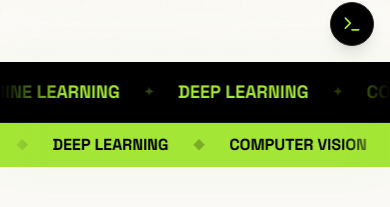
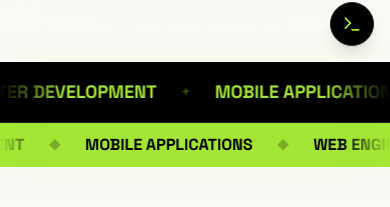
Before and after one commit to abday-wong/webpro, a React (Vite) app: page / in a window 390 px wide. Shown: the part 782-989 px from the top of the page. Built offline with nearby package versions, Linux system fonts and the light colour scheme; no server answers.

Commit message:
refactor: refocus portfolio content & AI prompt context on software/web/mobile engineering

```diff
--- a/src/components/MarqueeBanner.jsx
+++ b/src/components/MarqueeBanner.jsx
@@ -1,13 +1,13 @@
 import { memo } from 'react';
 
 const skills = [
-  'Machine Learning',
-  'Deep Learning',
-  'Computer Vision',
-  'Natural Language Processing (NLP)',
-  'Machine Learning Operations (MLOps)',
-  'Data Analysis',
-  'Web Development',
+  'Flutter Development',
+  'Mobile Applications',
+  'Web Engineering',
+  'Frontend Development',
+  'Backend Architecture',
+  'Database Management',
+  'Software Engineering',
 ];
 
 const MarqueeBanner = memo(function MarqueeBanner() {
--- a/src/components/ProfessionalExperience.jsx
+++ b/src/components/ProfessionalExperience.jsx
@@ -29,13 +29,13 @@ const experiences = [
   },
   {
     company: 'ASAH (led by Dicoding x Accenture)',
-    role: 'Machine Learning Cohort',
+    role: 'Software Development Cohort',
     period: 'Aug 2025 - Jan 2026',
-    impact: 'Served as project manager during the capstone phase and improved team execution by 70%.',
-    stack: ['Project Leadership', 'ML Product', 'React', 'Stakeholder Sync'],
+    impact: 'Served as project manager during the capstone phase, coordinating React developers and backend systems.',
+    stack: ['Project Leadership', 'Full-Stack Dev', 'React', 'Agile Methodologies'],
     description: [
-      'Acted as project manager during capstone, leading a cross-functional team of 5 machine learning engineers and React developers.',
-      'Managed the development of a banking sales prediction portal to prioritize high-probability leads and reduce low-value outreach.',
+      'Acted as project manager during capstone, leading a cross-functional team of developers to build a banking web portal.',
+      'Managed the integration of predictive backend analytics with a React frontend to deliver actionable business insights.',
       'Coordinated timelines and technical workflows across functions to improve delivery speed and reliability.',
     ],
   },
@@ -52,14 +52,14 @@ const experiences = [
   },
   {
     company: 'PIJAK (led by Dicoding x IBM)',
-    role: 'AI Engineer Cohort',
+    role: 'Software Engineer Trainee',
     period: 'Jan 2026 - Present',
-    impact: 'Selected participant in the PIJAK AI Engineer cohort.',
-    stack: ['Python', 'Generative AI', 'Deep Learning', 'AI Ethics'],
+    impact: 'Selected participant in the software engineering and cloud track under IBM SkillsBuild.',
+    stack: ['Python', 'Cloud Services', 'Software Design', 'Databases'],
     description: [
-      'Joined an intensive AI Engineer cohort focused on Generative AI, Deep Learning, and AI Ethics.',
-      'Developing advanced AI solutions with Python and industry-standard practices from the IBM SkillsBuild curriculum.',
-      'Building capstone-ready systems for real-world AI implementation challenges.',
+      'Selected to undergo intensive training in software design patterns, Python engineering, and cloud application fundamentals.',
+      'Developing full-stack server solutions with Python following standard practices from the IBM SkillsBuild curriculum.',
+      'Building capstone-ready web and mobile backends for real-world business implementation challenges.',
     ],
   },
 ];
@@ -205,7 +205,7 @@ const ProfessionalExperience = () => {
             </h2>
 
             <p className="mt-5 text-[14px] md:text-[15px] font-light leading-[1.8] text-black/60 max-w-[320px]">
-              Selected roles across AI cohorts, data analytics, and mentoring. Each step adds stronger delivery habits, leadership, and product clarity.
+              Selected roles across software development, data analytics, and mentoring. Each step adds stronger delivery habits, leadership, and product clarity.
             </p>
 
             <div className="mt-7 grid grid-cols-2 gap-2.5">
--- a/src/components/TechStack.jsx
+++ b/src/components/TechStack.jsx
@@ -4,14 +4,6 @@ import { Gsap } from "../utils/gsapAnimate";
 // Simple Icons (brand icons) from react-icons
 import {
     SiPython,
-    SiTensorflow,
-    SiPytorch,
-    SiKeras,
-    SiScikitlearn,
-    SiOpencv,
-    SiStreamlit,
-    SiNumpy,
-    SiPandas,
     SiReact,
     SiNextdotjs,
     SiTailwindcss,
@@ -24,30 +16,29 @@ import {
     SiMysql,
     SiSupabase,
     SiDocker,
-
     SiGit,
     SiLinux,
+    SiFlutter,
+    SiDart,
+    SiFirebase,
+    SiSqlite,
 } from "react-icons/si";
 
+import { FaJava } from "react-icons/fa";
+
 // Lucide icons for generic concepts
-import { Bot, BrainCircuit, Workflow, Globe, Cloud } from "lucide-react";
+import { Smartphone, Code2, Database, Globe, Cloud } from "lucide-react";
 
 const stackCategories = [
     {
-        title: "AI & Machine Learning",
-        description: "Intelligent systems & models",
+        title: "Mobile Development",
+        description: "Cross-platform mobile apps",
         skills: [
-            { name: "Python", icon: SiPython },
-            { name: "TensorFlow", icon: SiTensorflow },
-            { name: "PyTorch", icon: SiPytorch },
-            { name: "Keras", icon: SiKeras },
-            { name: "Scikit-Learn", icon: SiScikitlearn },
-            { name: "OpenCV", icon: SiOpencv },
-            { name: "Streamlit", icon: SiStreamlit },
-            { name: "Numpy", icon: SiNumpy },
-            { name: "Pandas", icon: SiPandas },
-            { name: "RAG", icon: BrainCircuit },
-            { name: "LLM", icon: Bot },
+            { name: "Flutter", icon: SiFlutter },
+            { name: "Dart", icon: SiDart },
+            { name: "Java", icon: FaJava },
+            { name: "SQLite", icon: SiSqlite },
+            { name: "Firebase", icon: SiFirebase },
         ]
     },
     {
@@ -63,24 +54,23 @@ const stackCategories = [
         ]
     },
     {
-        title: "Backend & API",
-        description: "Scalable server architectures",
+        title: "Backend & Databases",
+        description: "API servers & database logic",
         skills: [
+            { name: "MySQL", icon: SiMysql },
+            { name: "PostgreSQL", icon: SiPostgresql },
+            { name: "Supabase", icon: SiSupabase },
+            { name: "ExpressJS", icon: SiExpress },
             { name: "FastAPI", icon: SiFastapi },
-            { name: "ExpressJS", icon: SiExpress },
-            { name: "PostgreSQL", icon: SiPostgresql },
-            { name: "MySQL", icon: SiMysql },
-            { name: "Supabase", icon: SiSupabase },
+            { name: "Python", icon: SiPython },
             { name: "REST APIs", icon: Globe },
         ]
     },
     {
-        title: "DevOps & Cloud",
-        description: "Infrastructure & deployment",
+        title: "DevOps & Tools",
+        description: "Version control & environments",
         skills: [
             { name: "Docker", icon: SiDocker },
-            { name: "Microsoft Azure", icon: Cloud },
-            { name: "MLOps", icon: Workflow },
             { name: "Git", icon: SiGit },
             { name: "Linux", icon: SiLinux },
         ]
@@ -133,7 +123,7 @@ const TechStack = () => {
                             className="mt-6 md:mt-8 font-sans text-sm md:text-base text-white/55 leading-7 md:leading-8 max-w-sm"
                         >
                             <p>
-                                An ecosystem of tools and architectures mastered for building scalable, intelligent, and high-performance digital solutions. Full engineering proficiency.
+                                An ecosystem of tools and architectures mastered for building scalable, interactive, and high-performance digital solutions. Full engineering proficiency.
                             </p>
                         </Gsap.div>
                     </div>
--- a/src/components/TechnicalCapabilities.jsx
+++ b/src/components/TechnicalCapabilities.jsx
@@ -1,15 +1,14 @@
 import { memo, useRef, useState, useEffect } from 'react';
 import { Gsap, useGsapInView } from '../utils/gsapAnimate';
-import { Cpu, Network, Eye, MessageSquare, Infinity, BarChart2, MonitorSmartphone } from 'lucide-react';
+import { Cpu, Network, Eye, MessageSquare, Infinity, BarChart2, MonitorSmartphone, Smartphone, Database, Code2 } from 'lucide-react';
 
 const CAPABILITIES = [
-  { title: 'Machine Learning', desc: 'Predictive modeling, regression, and algorithmic classification built for scale.', icon: BarChart2 },
-  { title: 'Deep Learning', desc: 'Neural architectures for complex pattern recognition and high-accuracy deployments.', icon: Network },
-  { title: 'Computer Vision', desc: 'Image processing, real-time object detection, and robust spatial analytics.', icon: Eye },
-  { title: 'NLP & GenAI', desc: 'Large language models, semantic analysis, and human-like conversational AI.', icon: MessageSquare },
-  { title: 'MLOps', desc: 'End-to-end model deployment frameworks, continuous monitoring, and automation.', icon: Infinity },
-  { title: 'Data Analysis', desc: 'Advanced statistical modeling, big data wrangling, and actionable visualizations.', icon: Cpu },
-  { title: 'Web Engineering', desc: 'Scalable full-stack systems with ultra-responsive, accessible interfaces.', icon: MonitorSmartphone },
+  { title: 'Mobile Development', desc: 'Crafting responsive cross-platform mobile applications with Flutter and Dart.', icon: Smartphone },
+  { title: 'Web Engineering', desc: 'Scalable full-stack systems with ultra-responsive, accessible web interfaces.', icon: MonitorSmartphone },
+  { title: 'Backend Architectures', desc: 'Designing secure server environments, REST APIs, and microservices.', icon: Network },
+  { title: 'Database Design', desc: 'Optimizing structured data layers with MySQL, PostgreSQL, and SQLite.', icon: Database },
+  { title: 'State Management', desc: 'Implementing clean state flows and persistent local storage caching.', icon: Cpu },
+  { title: 'Software Design', desc: 'Structuring clean, modular, and maintainable Object-Oriented codebases.', icon: Code2 },
 ];
 
 const TechnicalCapabilities = memo(function TechnicalCapabilities() {
--- a/src/services/aiContext.js
+++ b/src/services/aiContext.js
@@ -206,7 +206,7 @@ Navigation is handled automatically - you just need to answer the question. NEVE
 
 ## RESPONSE RULES
 
-1. **First person ALWAYS**: You ARE Zickrian. NEVER use third person like "Zickrian has..." or "He specializes in...". ALWAYS use first person: "Saya punya...", "Aku fokus di...", "I built...", "My experience includes...".
+1. **First person ALWAYS**: You ARE Abday Wong. NEVER use third person like "Abday has..." or "He specializes in...". ALWAYS use first person: "Saya punya...", "Aku fokus di...", "I built...", "My experience includes...".
 
 2. **Domain boundary**: You ONLY answer questions about yourself - your projects, skills, experience, and portfolio. For anything else, reply: "Wah, itu di luar konteks portofolio saya. Tanya aja soal project, skill, atau pengalaman saya!" (or English equivalent based on user's language).
 
@@ -241,20 +241,20 @@ User: "Apa tech stack kamu?"
 GOOD response:
 Aku fokus di stack ini:
 
-- **AI/ML**: TensorFlow, PyTorch, Scikit-Learn
+- **Mobile**: Flutter, Dart, Java, SQLite
 - **Frontend**: React, Next.js, Tailwind CSS
-- **Backend**: FastAPI, ExpressJS, PostgreSQL
+- **Backend**: ExpressJS, FastAPI, MySQL, PostgreSQL
 
 BAD response (never do this):
-Tech stack nya adalah Python, TensorFlow, PyTorch, React, Next.js, dan lainnya.
+Tech stack nya adalah Flutter, React, Next.js, dan lainnya.
 
 User: "Tell me about your experience"
 
 GOOD response:
 Here's the short version:
 
-- **PIJAK AI Engineer Cohort** (Jan 2026 - Present): focus on **Generative AI** and **Deep Learning**
-- **ASAH Machine Learning Cohort** (Aug 2025 - Jan 2026): **Project Manager** for a banking lead-scoring portal
+- **PIJAK Software Engineer Trainee** (Jan 2026 - Present): focus on **Python** and **Software Design**
+- **ASAH Software Development Cohort** (Aug 2025 - Jan 2026): **Project Manager** for a banking web portal
 - **Lab Assistant** (Aug 2025 - Present): mentor **110+ students**
 
 If you want, ask "more detail" and I can expand.
```
